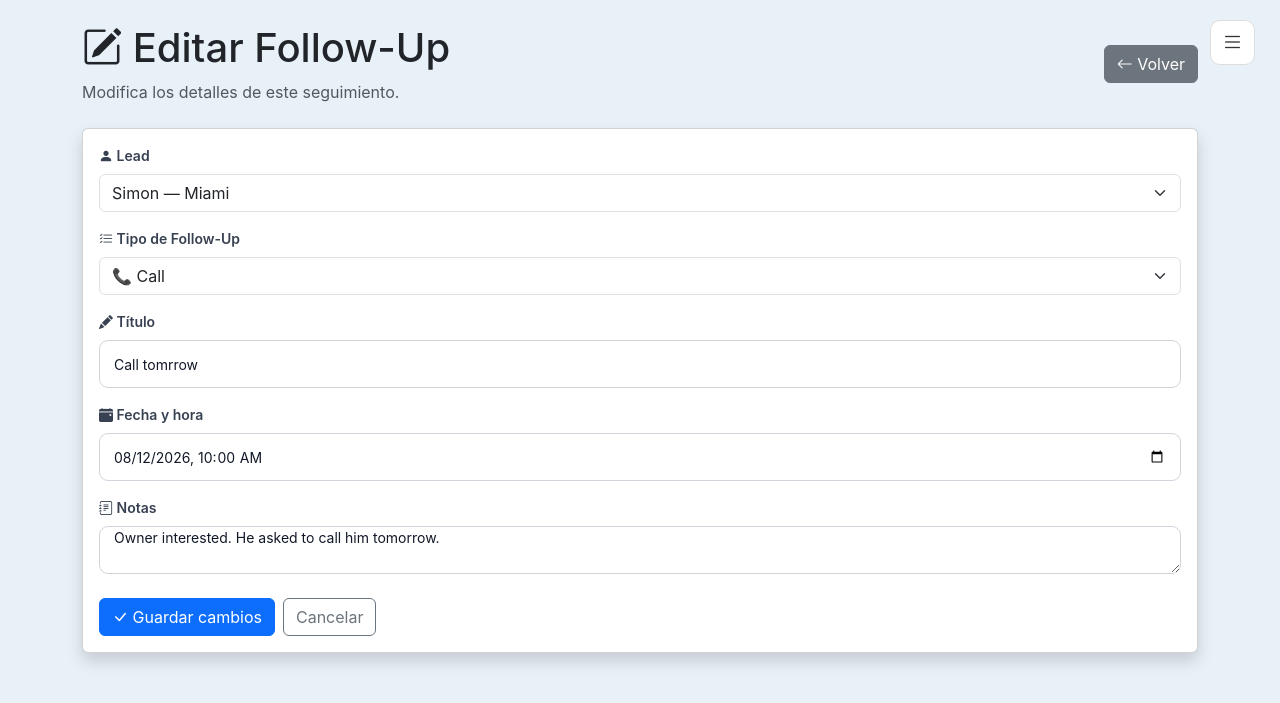
After one commit to danidcr016/owner-acquisition-crm, a Flask app: page /edit-follow-up/1 in a window 1280 px wide. The commit adds this page. Shown: the top 703 px of the page. Run offline with Flask 3, Linux system fonts and the light colour scheme; the visitor is signed in with stand-in values (Sample User, id 1); data comes from the database, SQL or seed files in the repository; both versions use the stored data as it was after the commit.

Commit message:
Added follow-ups module

```diff
--- a/app.py
+++ b/app.py
@@ -425,6 +425,7 @@ def follow_ups():
     if not session.get("logged_in"):
         return redirect("/login")
 
+    # Get all follow-ups
     all_follow_ups = FollowUp.query.order_by(
         FollowUp.due_date.asc()
     ).all()
@@ -434,6 +435,75 @@ def follow_ups():
         follow_ups=all_follow_ups
     )
 
+    # =========================
+    # CATEGORIES
+    # =========================
+
+    overdue_follow_ups = []
+
+    today_follow_ups = []
+
+    upcoming_follow_ups = []
+
+    completed_follow_ups = []
+
+
+    for follow_up in all_follow_ups:
+
+
+        # COMPLETED
+
+        if follow_up.completed:
+
+            completed_follow_ups.append(
+                follow_up
+            )
+
+            continue
+
+
+        # OVERDUE
+
+        if follow_up.due_date < now:
+
+            overdue_follow_ups.append(
+                follow_up
+            )
+
+            continue
+
+
+        # TODAY
+
+        if follow_up.due_date.date() == now.date():
+
+            today_follow_ups.append(
+                follow_up
+            )
+
+            continue
+
+
+        # UPCOMING
+
+        upcoming_follow_ups.append(
+            follow_up
+        )
+
+
+    return render_template(
+
+        "follow_ups.html",
+
+        overdue_follow_ups=overdue_follow_ups,
+
+        today_follow_ups=today_follow_ups,
+
+        upcoming_follow_ups=upcoming_follow_ups,
+
+        completed_follow_ups=completed_follow_ups
+
+    )
 
 # =========================
 # ADD FOLLOW-UP
@@ -484,6 +554,52 @@ def add_follow_up():
         leads=leads
     )
 
+# =========================
+# EDIT FOLLOW-UP
+# =========================
+
+@app.route(
+    "/edit-follow-up/<int:id>",
+    methods=["GET", "POST"]
+)
+def edit_follow_up(id):
+
+    if not session.get("logged_in"):
+        return redirect("/login")
+
+    follow_up = FollowUp.query.get_or_404(id)
+
+    leads = Lead.query.order_by(
+        Lead.name.asc()
+    ).all()
+
+    if request.method == "POST":
+
+        due_date = datetime.strptime(
+            request.form["due_date"],
+            "%Y-%m-%dT%H:%M"
+        )
+
+        follow_up.lead_id = request.form["lead_id"]
+
+        follow_up.type = request.form["type"]
+
+        follow_up.title = request.form["title"]
+
+        follow_up.due_date = due_date
+
+        follow_up.notes = request.form["notes"]
+
+        db.session.commit()
+
+        return redirect("/follow-ups")
+
+    return render_template(
+        "edit_follow_up.html",
+        follow_up=follow_up,
+        leads=leads
+    )
+
 
 # =========================
 # COMPLETE FOLLOW-UP
@@ -501,6 +617,27 @@ def complete_follow_up(id):
     follow_up = FollowUp.query.get_or_404(id)
 
     follow_up.completed = True
+
+    db.session.commit()
+
+    return redirect("/follow-ups")
+
+# =========================
+# REOPEN FOLLOW-UP
+# =========================
+
+@app.route(
+    "/reopen-follow-up/<int:id>",
+    methods=["POST"]
+)
+def reopen_follow_up(id):
+
+    if not session.get("logged_in"):
+        return redirect("/login")
+
+    follow_up = FollowUp.query.get_or_404(id)
+
+    follow_up.completed = False
 
     db.session.commit()
 
--- /dev/null
+++ b/templates/edit_follow_up.html
@@ -0,0 +1,280 @@
+{% extends "base.html" %}
+
+{% block title %}
+Editar Follow-Up - Owner Acquisition CRM
+{% endblock %}
+
+{% block content %}
+
+<!-- =========================
+     HEADER
+========================== -->
+
+<div class="d-flex justify-content-between align-items-center mb-4">
+
+    <div>
+
+        <h1>
+            <i class="bi bi-pencil-square"></i>
+            Editar Follow-Up
+        </h1>
+
+        <p class="text-muted mb-0">
+            Modifica los detalles de este seguimiento.
+        </p>
+
+    </div>
+
+    <a
+        href="/follow-ups"
+        class="btn btn-secondary"
+    >
+        <i class="bi bi-arrow-left"></i>
+        Volver
+    </a>
+
+</div>
+
+
+<!-- =========================
+     FORM
+========================== -->
+
+<div class="card shadow">
+
+    <div class="card-body">
+
+        <form
+            method="POST"
+            action="/edit-follow-up/{{ follow_up.id }}"
+        >
+
+            <!-- LEAD -->
+
+            <div class="mb-3">
+
+                <label
+                    for="lead_id"
+                    class="form-label"
+                >
+
+                    <i class="bi bi-person-fill"></i>
+
+                    Lead
+
+                </label>
+
+                <select
+                    id="lead_id"
+                    name="lead_id"
+                    class="form-select"
+                    required
+                >
+
+                    {% for lead in leads %}
+
+                        <option
+                            value="{{ lead.id }}"
+                            {% if lead.id == follow_up.lead_id %}
+                                selected
+                            {% endif %}
+                        >
+
+                            {{ lead.name }}
+
+                            {% if lead.city %}
+                                — {{ lead.city }}
+                            {% endif %}
+
+                        </option>
+
+                    {% endfor %}
+
+                </select>
+
+            </div>
+
+
+            <!-- TYPE -->
+
+            <div class="mb-3">
+
+                <label
+                    for="type"
+                    class="form-label"
+                >
+
+                    <i class="bi bi-list-check"></i>
+
+                    Tipo de Follow-Up
+
+                </label>
+
+                <select
+                    id="type"
+                    name="type"
+                    class="form-select"
+                    required
+                >
+
+                    <option
+                        value="CALL"
+                        {% if follow_up.type == "CALL" %}selected{% endif %}
+                    >
+                        📞 Call
+                    </option>
+
+                    <option
+                        value="EMAIL"
+                        {% if follow_up.type == "EMAIL" %}selected{% endif %}
+                    >
+                        ✉️ Email
+                    </option>
+
+                    <option
+                        value="WHATSAPP"
+                        {% if follow_up.type == "WHATSAPP" %}selected{% endif %}
+                    >
+                        💬 WhatsApp
+                    </option>
+
+                    <option
+                        value="SMS"
+                        {% if follow_up.type == "SMS" %}selected{% endif %}
+                    >
+                        📱 SMS
+                    </option>
+
+                    <option
+                        value="MEETING"
+                        {% if follow_up.type == "MEETING" %}selected{% endif %}
+                    >
+                        📅 Meeting
+                    </option>
+
+                    <option
+                        value="OTHER"
+                        {% if follow_up.type == "OTHER" %}selected{% endif %}
+                    >
+                        📝 Other
+                    </option>
+
+                </select>
+
+            </div>
+
+
+            <!-- TITLE -->
+
+            <div class="mb-3">
+
+                <label
+                    for="title"
+                    class="form-label"
+                >
+
+                    <i class="bi bi-pencil-fill"></i>
+
+                    Título
+
+                </label>
+
+                <input
+                    type="text"
+                    id="title"
+                    name="title"
+                    class="form-control"
+                    maxlength="200"
+                    value="{{ follow_up.title }}"
+                    required
+                >
+
+            </div>
+
+
+            <!-- DATE -->
+
+            <div class="mb-3">
+
+                <label
+                    for="due_date"
+                    class="form-label"
+                >
+
+                    <i class="bi bi-calendar-event-fill"></i>
+
+                    Fecha y hora
+
+                </label>
+
+                <input
+                    type="datetime-local"
+                    id="due_date"
+                    name="due_date"
+                    class="form-control"
+                    value="{{ follow_up.due_date.strftime('%Y-%m-%dT%H:%M') }}"
+                    required
+                >
+
+            </div>
+
+
+            <!-- NOTES -->
+
+            <div class="mb-4">
+
+                <label
+                    for="notes"
+                    class="form-label"
+                >
+
+                    <i class="bi bi-journal-text"></i>
+
+                    Notas
+
+                </label>
+
+                <textarea
+                    id="notes"
+                    name="notes"
+                    class="form-control"
+                    rows="4"
+                    placeholder="Información adicional sobre este follow-up..."
+                >{{ follow_up.notes or "" }}</textarea>
+
+            </div>
+
+
+            <!-- BUTTONS -->
+
+            <div class="d-flex gap-2">
+
+                <button
+                    type="submit"
+                    class="btn btn-primary"
+                >
+
+                    <i class="bi bi-check-lg"></i>
+
+                    Guardar cambios
+
+                </button>
+
+                <a
+                    href="/follow-ups"
+                    class="btn btn-outline-secondary"
+                >
+
+                    Cancelar
+
+                </a>
+
+            </div>
+
+        </form>
+
+    </div>
+
+</div>
+
+{% endblock %}
```
Also changed, not shown: templates/follow_ups.html (+126 -38 lines), instance/database.db.
